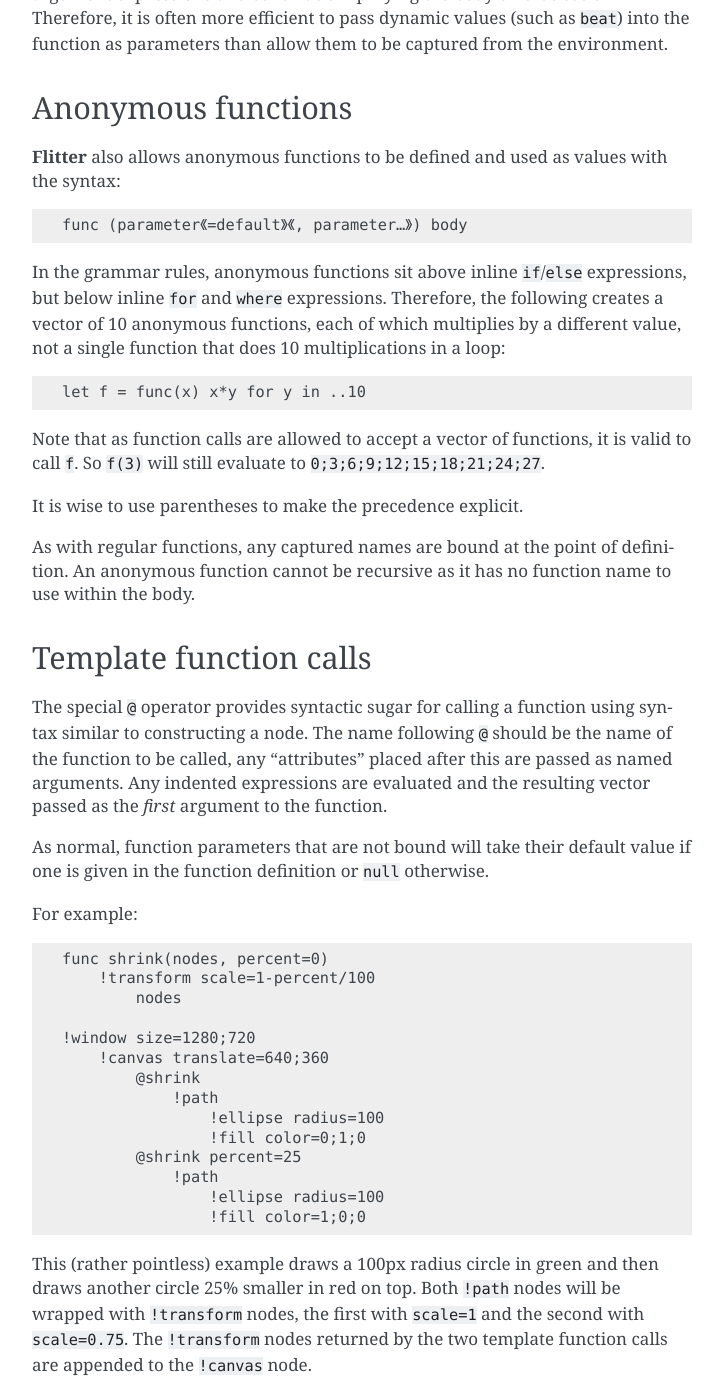
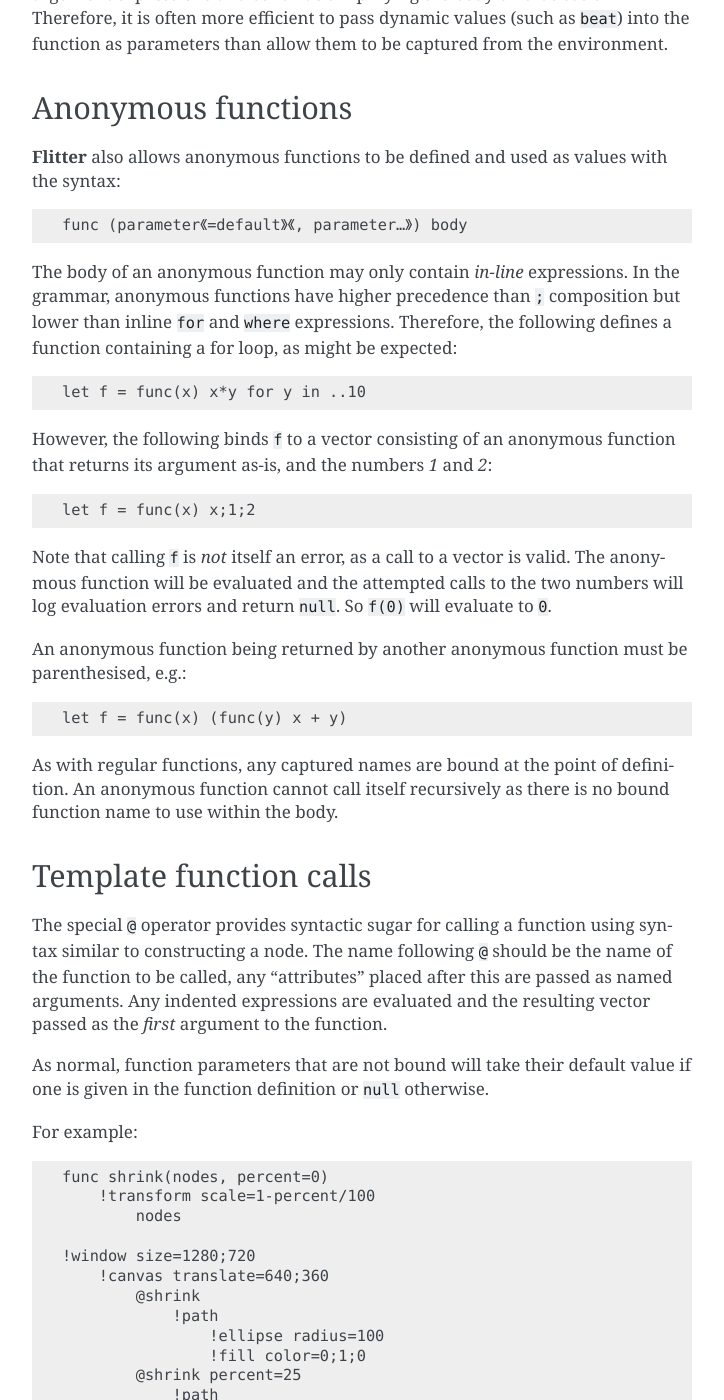
Before and after one commit to jonathanhogg/flitter, a Sphinx documentation site: the page built from docs/language.md, in a window 1280 px wide and 1400 px high, scrolled down 17824 px. Shown: the whole window, without its empty margins (388-1112 px from the left). Built offline with Sphinx 7.4.7, drawn with Linux system fonts in a browser that asks for light colours.

Commit message:
Alter precedence of anonymous functions to be more sane
It's just weird that `func(x) x+y for y in ..10` was a vector of 10
anonymous functions. Nobody would expect that when writing such a piece
of code.

````diff
--- a/docs/language.md
+++ b/docs/language.md
@@ -872,24 +872,37 @@ with the syntax:
 func (parameter《=default》《, parameter…》) body
 ```
 
-In the grammar rules, anonymous functions sit above inline `if`/`else`
-expressions, but below inline `for` and `where` expressions. Therefore, the
-following creates a vector of 10 anonymous functions, each of which multiplies
-by a different value, not a single function that does 10 multiplications in
-a loop:
+The body of an anonymous function may only contain *in-line* expressions. In
+the grammar, anonymous functions have higher precedence than `;` composition
+but lower than inline `for` and `where` expressions. Therefore, the following
+defines a function containing a for loop, as might be expected:
 
 ```flitter
 let f = func(x) x*y for y in ..10
 ```
 
-Note that as function calls are allowed to accept a vector of functions, it is
-valid to call `f`. So `f(3)` will still evaluate to `0;3;6;9;12;15;18;21;24;27`.
+However, the following binds `f` to a vector consisting of an anonymous
+function that returns its argument as-is, and the numbers *1* and *2*:
 
-It is wise to use parentheses to make the precedence explicit.
+```flitter
+let f = func(x) x;1;2
+```
+
+Note that calling `f` is *not* itself an error, as a call to a vector is valid.
+The anonymous function will be evaluated and the attempted calls to the two
+numbers will log evaluation errors and return `null`. So `f(0)` will evaluate
+to `0`.
+
+An anonymous function being returned by another anonymous function must be
+parenthesised, e.g.:
+
+```flitter
+let f = func(x) (func(y) x + y)
+```
 
 As with regular functions, any captured names are bound at the point of
-definition. An anonymous function cannot be recursive as it has no function
-name to use within the body.
+definition. An anonymous function cannot call itself recursively as there is
+no bound function name to use within the body.
 
 ## Template function calls
 
````
Also changed, not shown: 4 other files.
